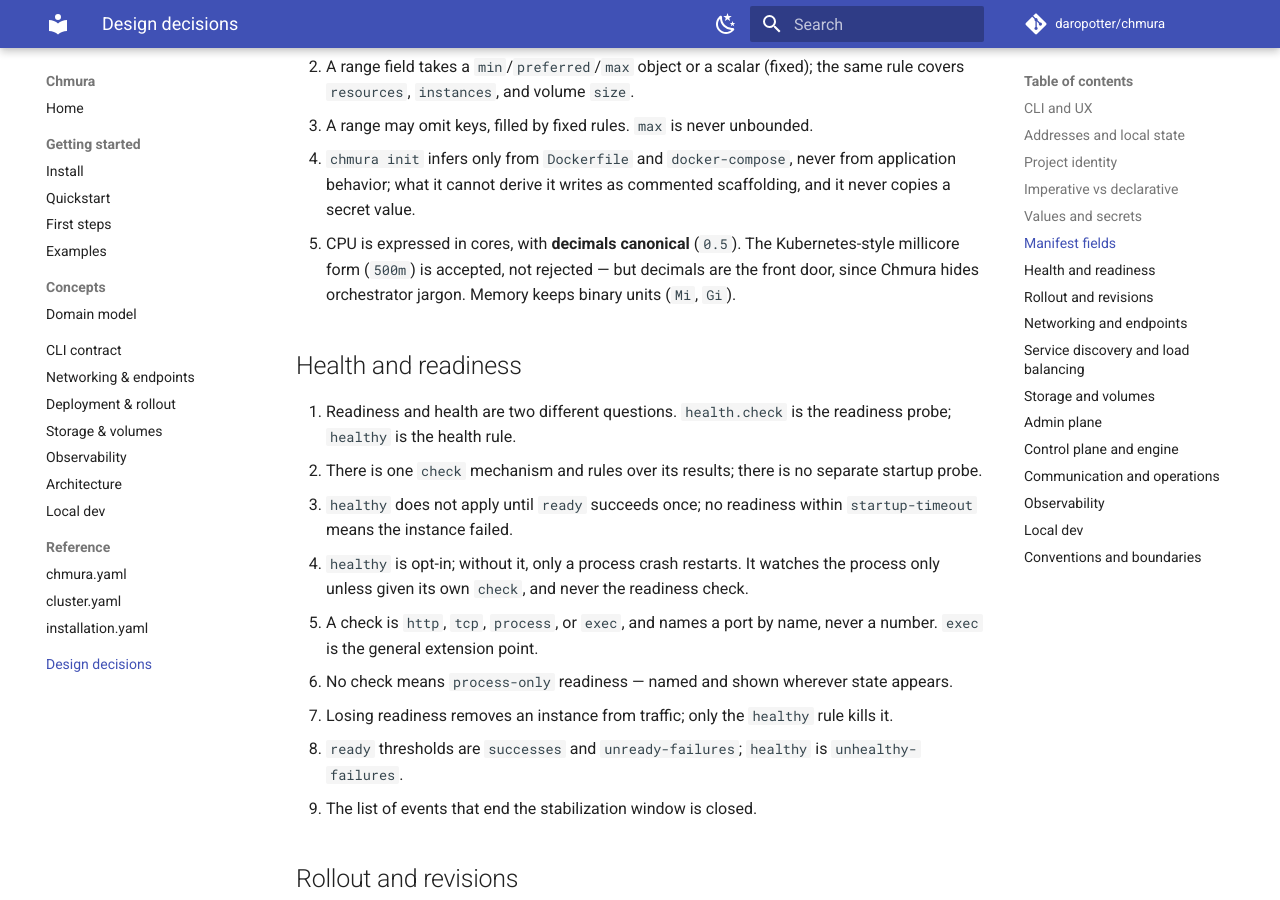
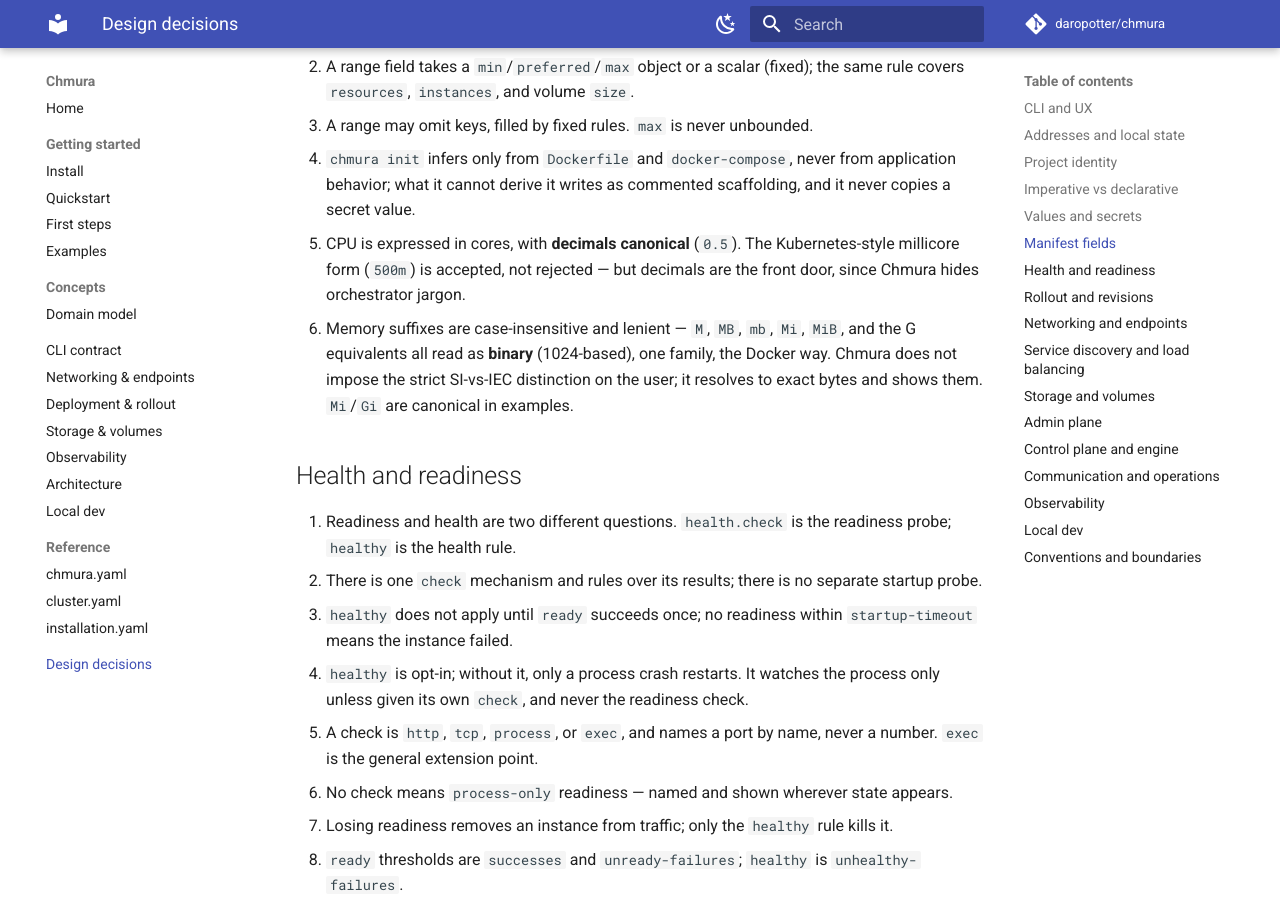
Before and after one commit to daropotter/chmura, an MkDocs documentation site: the page built from docs/decisions.md, in a window 1280 px wide and 900 px high, scrolled down 3046 px. Built offline with MkDocs 1.6.1 and Material for MkDocs 9.7.7, drawn with Linux system fonts in a browser that asks for light colours; comment, search, counter and statistics services are not loaded.

Commit message:
docs: accept lenient case-insensitive memory suffixes (all binary); freeze the decision

```diff
--- a/docs/decisions.md
+++ b/docs/decisions.md
@@ -113,8 +113,12 @@ documented — not a historical log — so terminology matches the rest of these
     and it never copies a secret value.
 5. CPU is expressed in cores, with **decimals canonical** (`0.5`). The
     Kubernetes-style millicore form (`500m`) is accepted, not rejected — but
-    decimals are the front door, since Chmura hides orchestrator jargon. Memory
-    keeps binary units (`Mi`, `Gi`).
+    decimals are the front door, since Chmura hides orchestrator jargon.
+6. Memory suffixes are case-insensitive and lenient — `M`, `MB`, `mb`, `Mi`,
+    `MiB`, and the G equivalents all read as **binary** (1024-based), one family,
+    the Docker way. Chmura does not impose the strict SI-vs-IEC distinction on the
+    user; it resolves to exact bytes and shows them. `Mi`/`Gi` are canonical in
+    examples.
 
 ## Health and readiness
 
```
Also changed, not shown: docs/deployment.md (+3 -1 lines), docs/reference/manifest.md (+7 -2 lines).
